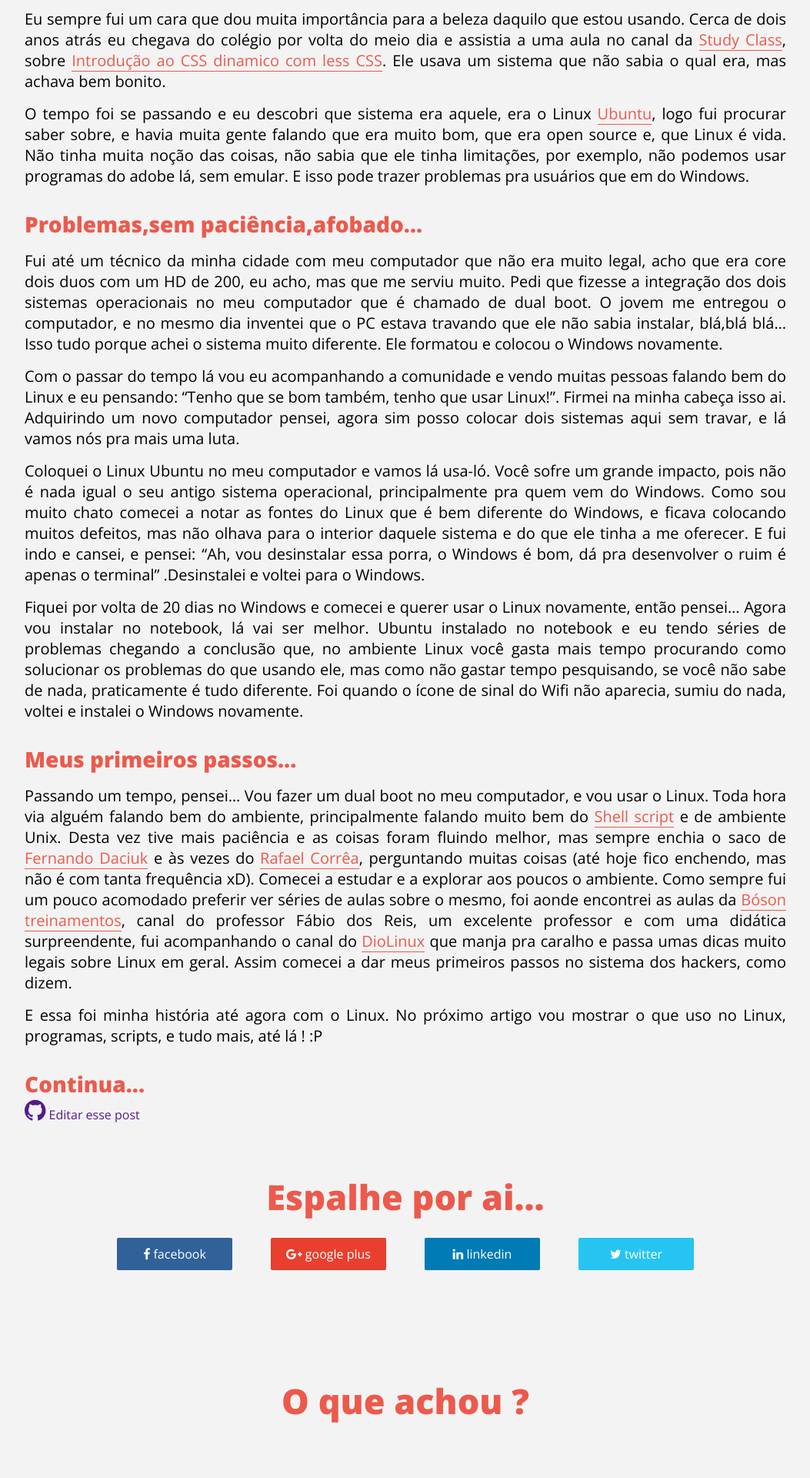
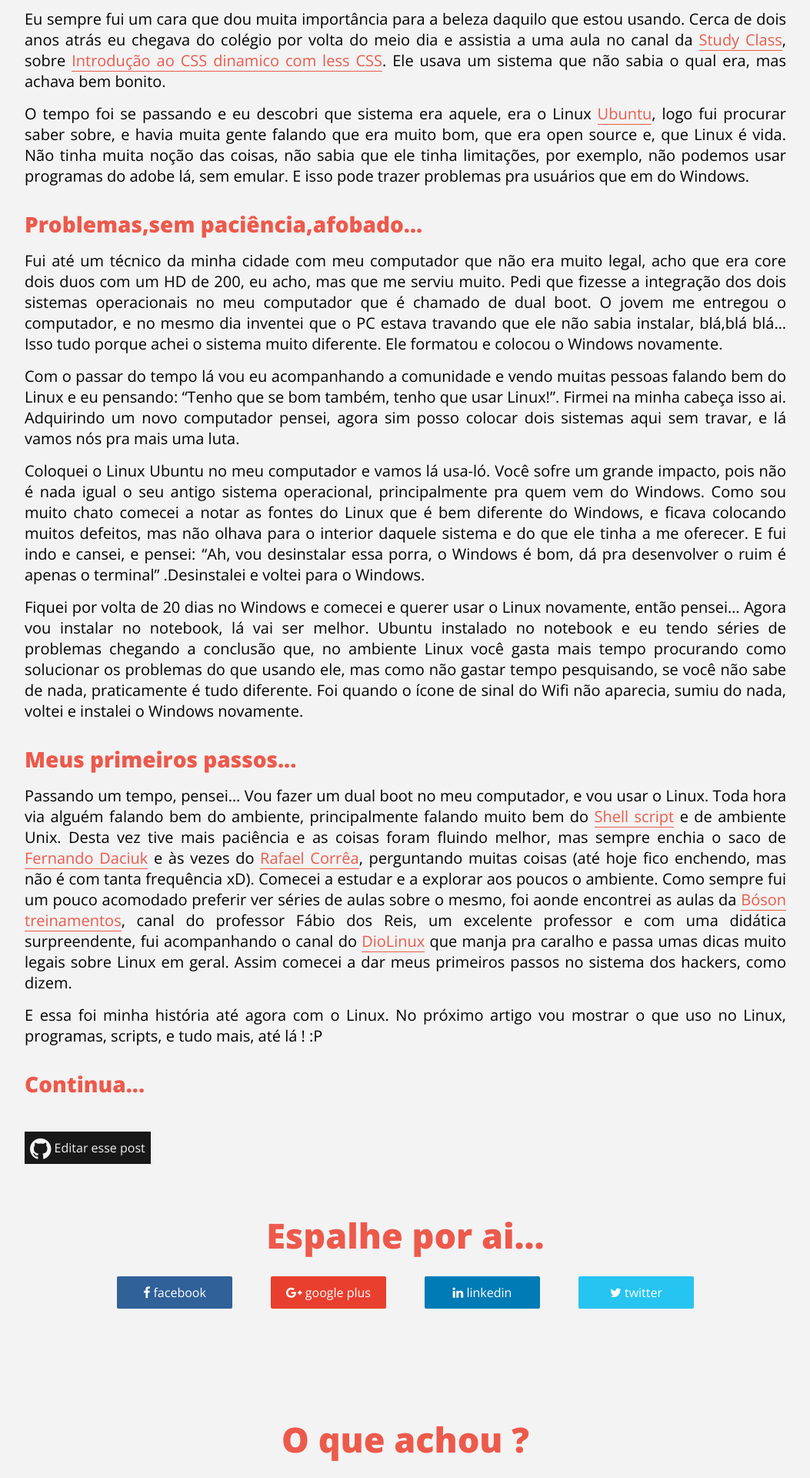
Before and after one commit to andersoonweb/andersoonweb.github.io, a Jekyll site: the page built from _posts/2015-02-17-um-novo-caminho-linux-mudando-minha-vida-aos-poucos-parte-1.markdown, in a window 1280 px wide. Shown: the part 762-2682 px from the top of the page at 77% size, without its empty margins (113-1166 px from the left). Built offline with Jekyll 4.4.1, drawn with Linux system fonts in a browser that asks for light colours; nearby versions of some CDN libraries; comment, search, counter and statistics services are not loaded; before the commit the page ends 2632 px from its top, so only the background shows below that.

Commit message:
Adicionando estilo na classe edit

```diff
--- a/_sass/modules/_post.scss
+++ b/_sass/modules/_post.scss
@@ -144,3 +144,13 @@
 	font-size: 18px;
 	color: #828282;
 }
+.edit{
+	margin: 50px 0 0 0;
+	display: table;
+	a{
+		padding: 10px 7px;
+		background: $color-background-header;
+		color: $background-main;
+	}
+	i,a{vertical-align: middle;}
+}
```
